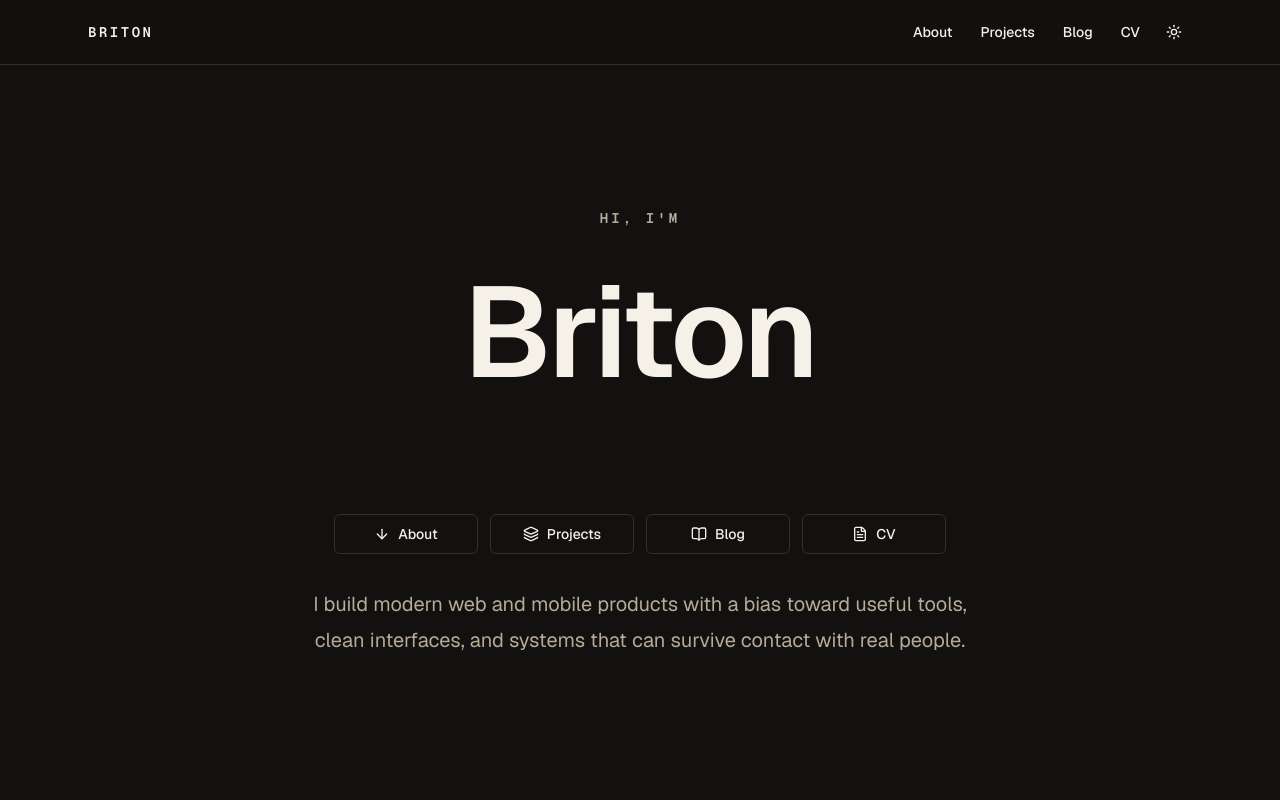
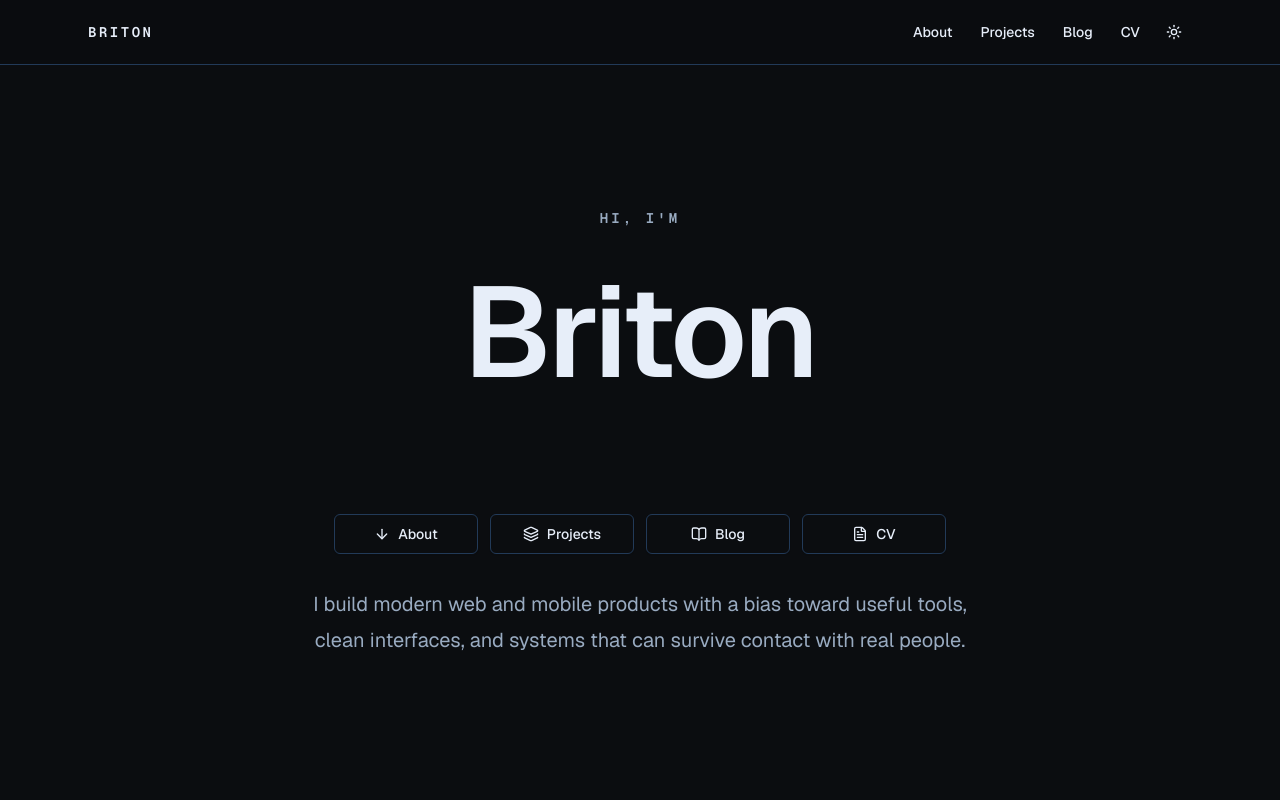
Before and after one commit to IAmUser4574/portfolio, a Next.js app: page / in a window 1280 px wide. Shown: the top 800 px of the page. Built offline with nearby package versions, Linux system fonts and the light colour scheme.

Commit message:
feat: blue style

```diff
--- a/app/globals.css
+++ b/app/globals.css
@@ -2,47 +2,47 @@
 
 :root {
   --radius: 0.5rem;
-  --background: #f7f4ee;
-  --foreground: #181714;
-  --card: #fffefa;
-  --card-foreground: #181714;
-  --popover: #fffefa;
-  --popover-foreground: #181714;
-  --primary: #181714;
-  --primary-foreground: #f8f6f0;
-  --secondary: #e9e2d5;
-  --secondary-foreground: #26231e;
-  --muted: #eee8dd;
-  --muted-foreground: #6b665e;
-  --accent: #d6e4de;
-  --accent-foreground: #16231f;
-  --destructive: #ba3b2f;
-  --border: #d9d0c0;
-  --input: #d9d0c0;
-  --ring: #5f766c;
+  --background: #f4f7fb;
+  --foreground: #0f172a;
+  --card: #ffffff;
+  --card-foreground: #0f172a;
+  --popover: #ffffff;
+  --popover-foreground: #0f172a;
+  --primary: #102a56;
+  --primary-foreground: #f8fbff;
+  --secondary: #dde8f6;
+  --secondary-foreground: #13233d;
+  --muted: #e8eef7;
+  --muted-foreground: #526173;
+  --accent: #bfd7ff;
+  --accent-foreground: #0b2243;
+  --destructive: #bf2d3a;
+  --border: #c9d6e6;
+  --input: #c9d6e6;
+  --ring: #2f67b1;
   color-scheme: light;
 }
 
 .dark,
 [data-theme="dark"] {
-  --background: #12110f;
-  --foreground: #f5f1e8;
-  --card: #191713;
-  --card-foreground: #f5f1e8;
-  --popover: #191713;
-  --popover-foreground: #f5f1e8;
-  --primary: #f5f1e8;
-  --primary-foreground: #161411;
-  --secondary: #27231d;
-  --secondary-foreground: #ede7dc;
-  --muted: #24211c;
-  --muted-foreground: #b6aa99;
-  --accent: #20352e;
-  --accent-foreground: #d9f2e7;
-  --destructive: #ef6355;
-  --border: #373026;
-  --input: #373026;
-  --ring: #80a897;
+  --background: #0b0d10;
+  --foreground: #e7eef9;
+  --card: #111827;
+  --card-foreground: #e7eef9;
+  --popover: #111827;
+  --popover-foreground: #e7eef9;
+  --primary: #d7e8ff;
+  --primary-foreground: #07111f;
+  --secondary: #132640;
+  --secondary-foreground: #dbe8f7;
+  --muted: #102038;
+  --muted-foreground: #99abc1;
+  --accent: #183a63;
+  --accent-foreground: #dcecff;
+  --destructive: #fb7185;
+  --border: #223a58;
+  --input: #223a58;
+  --ring: #66a6ff;
   color-scheme: dark;
 }
 
@@ -89,8 +89,8 @@ body {
 }
 
 ::selection {
-  background: #b7d4c7;
-  color: #12110f;
+  background: #66a6ff;
+  color: #06101d;
 }
 
 @keyframes minecraft-splash {
```
